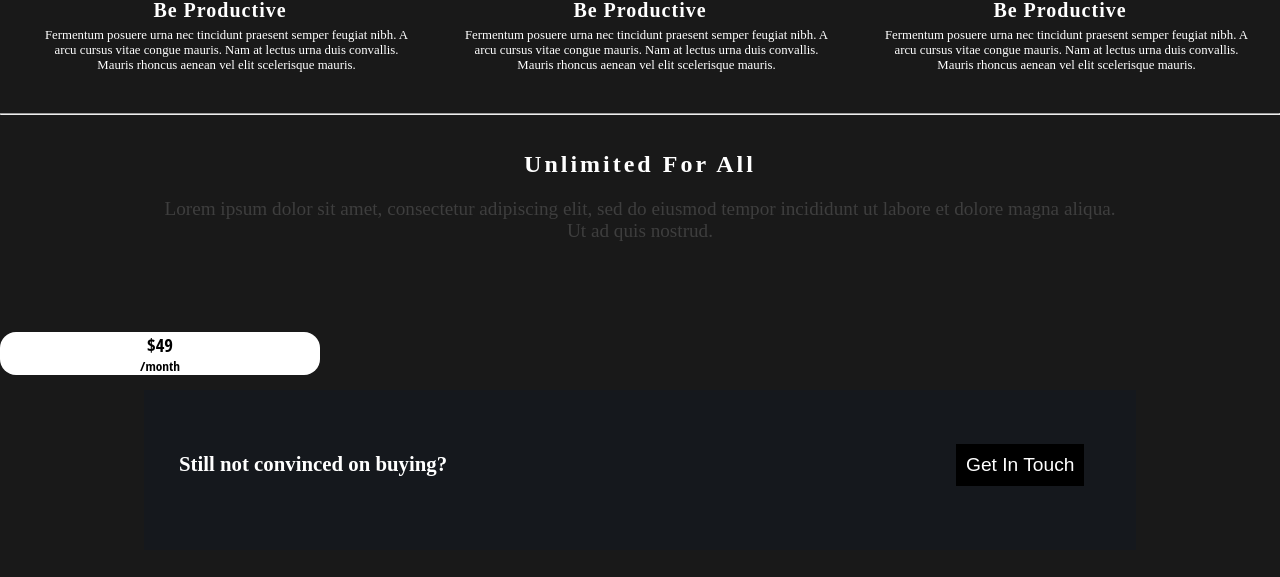
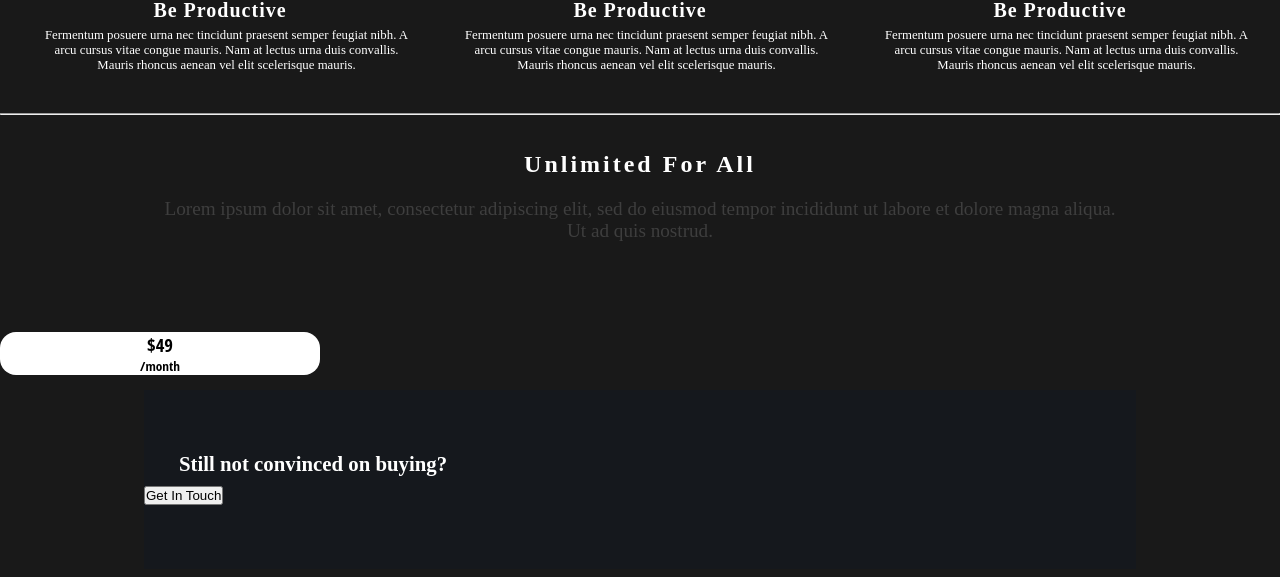
Before and after one commit to prathamesh-borse/Startup-Landing-Page, a plain HTML site: page index.html in a window 1280 px wide. Shown: the part 852-1429 px from the top of the page. Drawn offline with Linux system fonts and the light colour scheme.

Commit message:
Changed Files

```diff
--- a/CSS/styles.css
+++ b/CSS/styles.css
@@ -64,7 +64,7 @@ body {
     font-weight: 200;
     margin: 0;
     position: absolute;
-    left: 50%;
+    left: 20%;
 }
 
 .productivity_logo {
--- a/index.html
+++ b/index.html
@@ -92,7 +92,7 @@
     <div class="section_four">
         <div class="container">
             <h3 class="buying">Still not convinced on buying?</h3>
-            <button class="getintouch">Get In Touch</button>
+            <button class="four_getintouch">Get In Touch</button>
         </div>
     </div>
 
```
